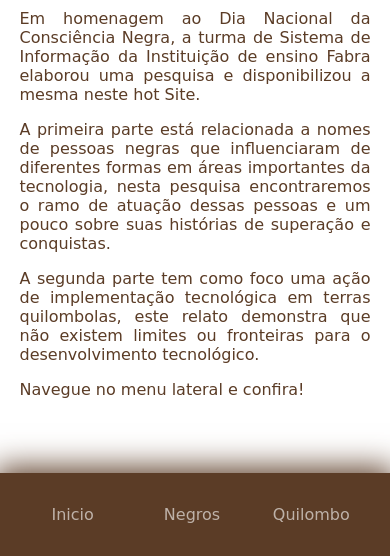
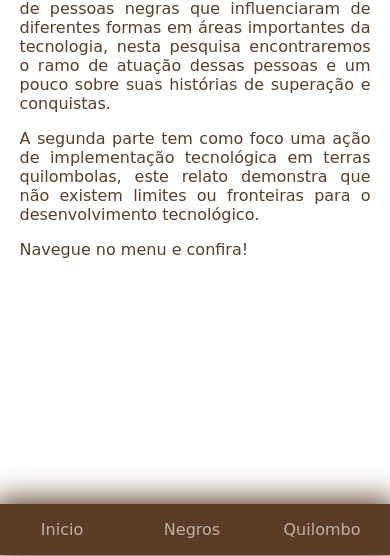
Before and after one commit to navipl/Dia-da-Conciencia-Negra-2018, a plain HTML site: page index.html in a window 390 px wide. Shown: the part 288-844 px from the top of the page. Drawn offline with Linux system fonts and the light colour scheme; a web font is replaced by a local one.

Commit message:
20.11.2018

```diff
--- a/css/styles.css
+++ b/css/styles.css
@@ -323,7 +323,7 @@ margin: 30px 0px;
         grid-template-rows: auto;
 
         position: fixed;
-        bottom: 0vh;
+        bottom: 0.1vh;
         width: 100vw;
         height: auto;
     }
@@ -331,6 +331,7 @@ margin: 30px 0px;
     .botoes-laterais {
         grid-template-columns: repeat(3, 1fr);
         grid-template-rows: auto;
+        padding: 1em;
     }
 
     .box-trasition{
@@ -346,7 +347,7 @@ margin: 30px 0px;
         width: 100%;
     }
 
-    .topo-moldal img{
+    .topo-moldal img, .box-grade figure img{
         width: 35vw;
         height: 35vw;
     }
@@ -357,6 +358,8 @@ margin: 30px 0px;
 
     .box-center {
         width: 90%;
+        align-self: baseline;
+        padding-bottom: 55px;
 
     }
 
--- a/index.html
+++ b/index.html
@@ -85,7 +85,7 @@
 					ou fronteiras para o desenvolvimento tecnológico.
 				</p>
 
-				<p>Navegue no menu lateral e confira! </p>
+				<p>Navegue no menu e confira! </p>
 
 			</div>
 
```
